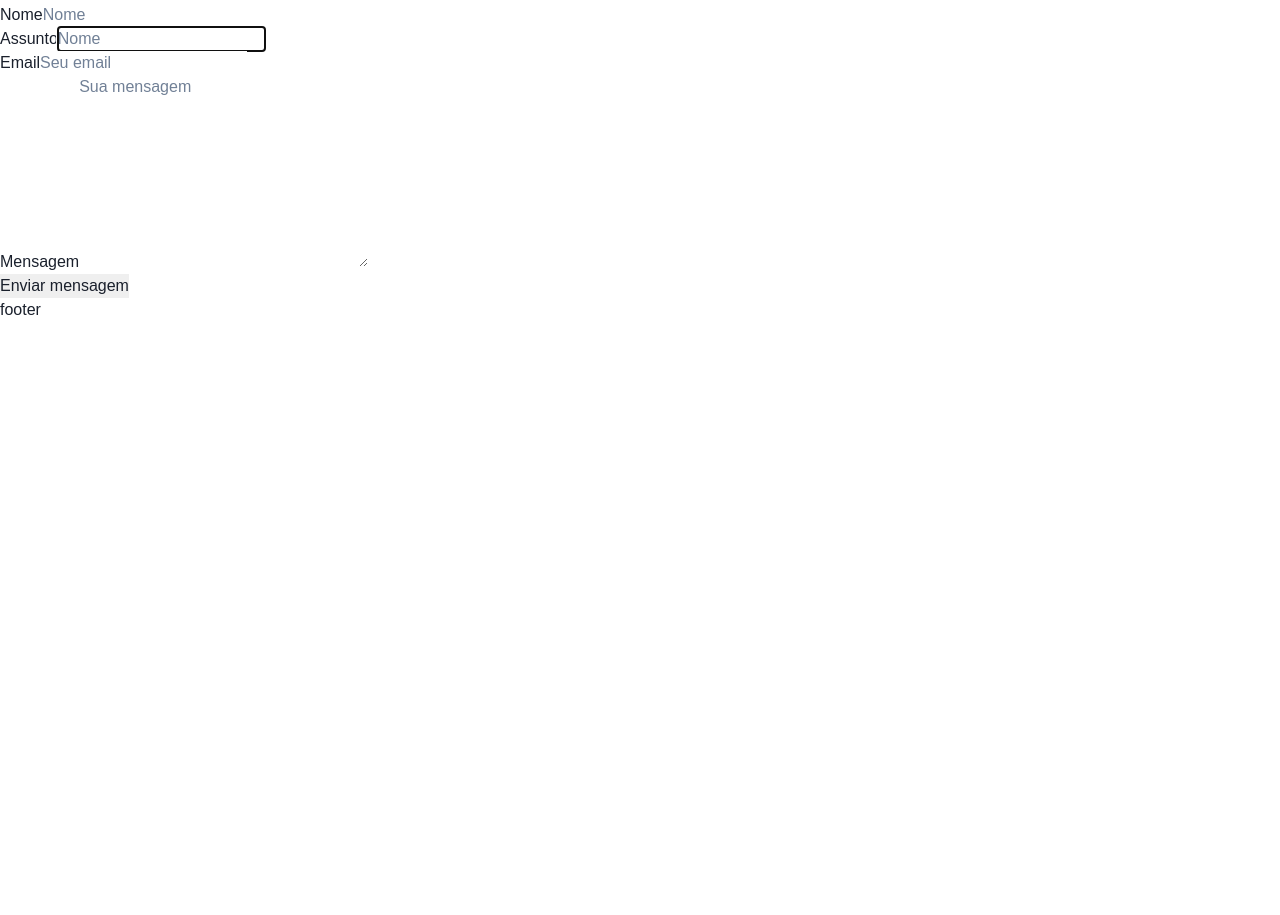
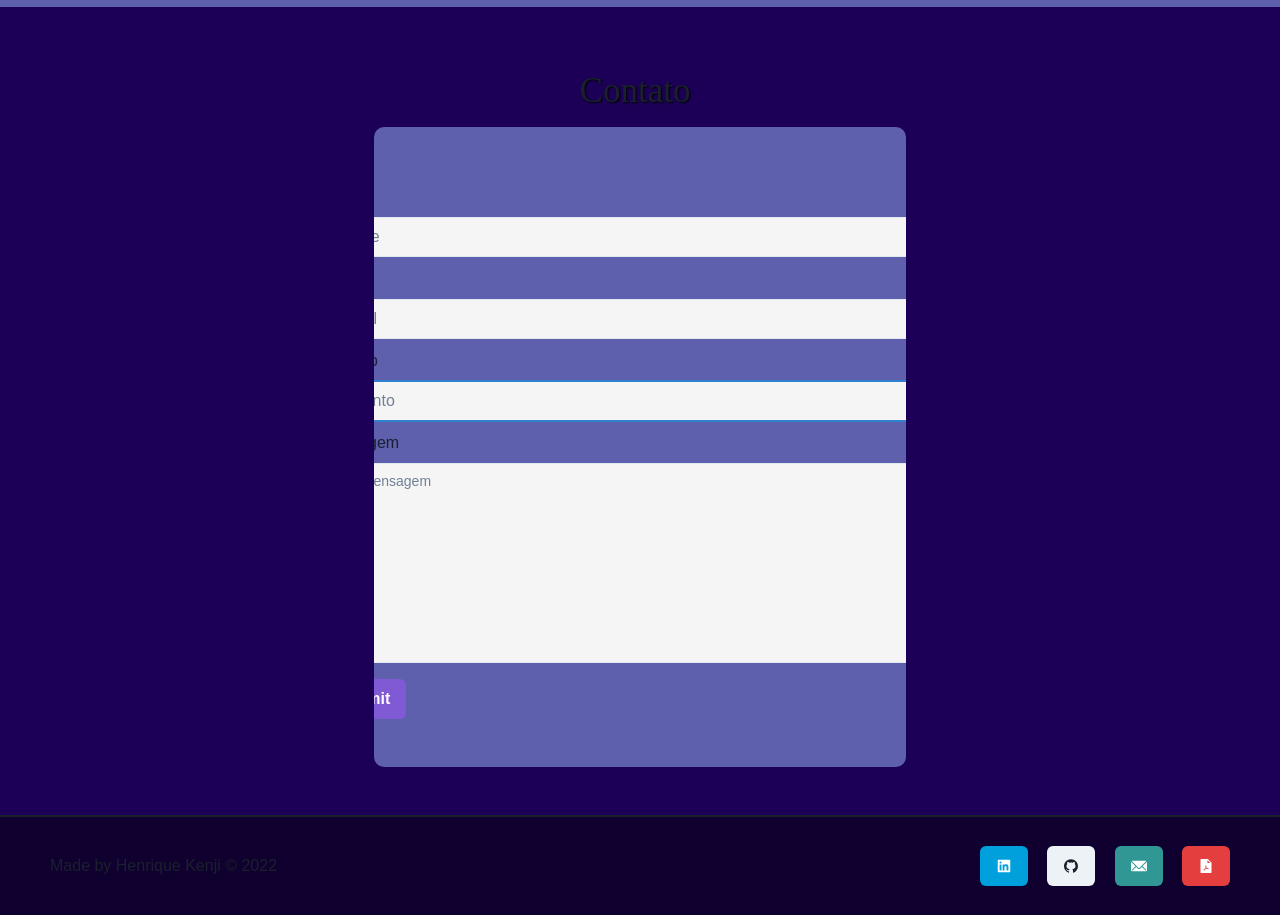
Before and after one commit to rxqvx/portfolio, a Next.js app: page / in a window 1280 px wide. Shown: the part 2340-3255 px from the top of the page. Before the commit the page ends 2662 px from the top, so only its background shows below. Built offline with nearby package versions, Linux system fonts and the light colour scheme; no server answers.

Commit message:
feat: add contact and footer section

```diff
--- a/package.json
+++ b/package.json
@@ -16,6 +16,7 @@
     "axios": "^0.27.2",
     "date-fns": "^2.29.1",
     "emailjs-com": "^3.2.0",
+    "formik": "^2.2.9",
     "framer-motion": "^6.4.2",
     "next": "12.2.0",
     "react": "18.2.0",
--- a/pages/components/Contact/index.tsx
+++ b/pages/components/Contact/index.tsx
@@ -1,7 +1,29 @@
-import React from "react";
+import React, { useRef } from "react";
 import emailjs from "emailjs-com";
+import { Formik, Field, Form } from "formik";
+import {
+  Flex,
+  FormControl,
+  FormLabel,
+  FormErrorMessage,
+  Text,
+  Input,
+  Textarea,
+  Button,
+} from "@chakra-ui/react";
+import { TextH1 } from "../../../styles/styled";
 
 const Contact = () => {
+  const form = useRef();
+  const [isError, setIsError] = React.useState<boolean>();
+  const [message, setMessage] = React.useState<string>("");
+  const [emailValues, setEmailValues] = React.useState({
+    name: "",
+    email: "",
+    subject: "",
+    message: "",
+  });
+
   const sendEmail = (e) => {
     e.preventDefault();
 
@@ -9,84 +31,165 @@ const Contact = () => {
       .sendForm(
         "messageEmail",
         "template_1k9pd4c",
-        e.target,
+        // e.target,
+        form.current,
         "oMfwLS1G0bSz4VBsv"
       )
       .then(
         (result) => {
           alert("Mensagem enviada com sucesso!");
-          console.log(result.text);
+          setMessage("Mensagem enviada com sucesso!");
+          setIsError(false);
+          console.log("mensagem enviada:", result.text);
         },
         (error) => {
           alert("Erro não foi possível enviar a mensagem");
+          setMessage("Erro não foi possível enviar a mensagem");
+          setIsError(true);
           console.log("error.message:", error.message);
           console.log("error.text:", error.text);
         }
       );
+    if (isError) return;
+    setEmailValues({
+      name: "",
+      email: "",
+      subject: "",
+      message: "",
+    });
     e.target.reset();
   };
+
+  const validateSubject = () => {
+    return <></>;
+  };
+  const validateEmail = () => {
+    return <></>;
+  };
+
+  function validateName(value) {
+    let error;
+    if (!value) {
+      error = "Insira um nome";
+    } else if (value.length > 2) {
+      error = "Insira um nome válido 😱";
+    }
+    return error;
+  }
+
+  const formItems = [
+    {
+      name: "name",
+      placeholder: "Nome",
+      type: "text",
+      validatee: validateName,
+      emailValue: emailValues.name,
+    },
+    {
+      name: "email",
+      placeholder: "Email",
+      type: "email",
+      validate: validateEmail,
+      emailValue: emailValues.email,
+    },
+    {
+      name: "subject",
+      placeholder: "Assunto",
+      type: "text",
+      validate: validateSubject,
+      emailValue: emailValues.subject,
+    },
+  ];
+
+  const handleInput = (e) => {
+    setEmailValues({ ...emailValues, [e.target.name]: e.target.value });
+    return;
+  };
+  const handleMessage = () => {
+    if (isError)
+      return (
+        <Text color="#FF9494" fontWeight="bold">
+          {message}
+        </Text>
+      );
+    return (
+      <Text color="#4BB543" fontWeight="bold">
+        {message}
+      </Text>
+    );
+  };
+
   return (
-    //tudo feito só falta estilizar kk.
     <>
-      <div className="container">
-        <h2>Contato</h2>
-        <form onSubmit={sendEmail}>
-          <div className="row pt-5 mx-auto">
-            <div className="col-lg-8 col-sm-12 form-group mx-auto">
-              <label>Nome</label>
-              <input
-                type="text"
-                autoFocus
-                className="form-control"
-                required
-                placeholder="Nome"
-                name="name"
+      <Flex flexDir="column" padding="3rem" backgroundColor="#1c0057">
+        <TextH1
+          paddingLeftDisabled
+          style={{ alignSelf: "center", padding: 10, paddingLeft: 0 }}
+        >
+          Contato
+        </TextH1>
+        <Flex
+          borderRadius="10px"
+          boxShadow="box-shadow: 0 0 1em #000;"
+          padding="3em"
+          width="45%"
+          alignSelf="center"
+          backgroundColor="#5E5FAD"
+          overflow="hidden"
+          justifyContent="center"
+        >
+          <Formik>
+            <Form onSubmit={sendEmail} ref={form}>
+              {formItems.map((item) => (
+                <Field
+                  name={item.name}
+                  validate={item.validate}
+                  key={(item, index) => String(index)}
+                >
+                  {({ field, form }) => (
+                    <FormControl
+                      width="40em"
+                      paddingTop="10px"
+                      isInvalid={form.errors.name && form.touched.name}
+                    >
+                      <FormLabel>{item.placeholder}</FormLabel>
+                      <Input
+                        name={item.name}
+                        value={item.emailValue}
+                        backgroundColor="#f5f5f5"
+                        color="#444"
+                        width="100%"
+                        type={item.type}
+                        autoFocus
+                        required
+                        placeholder={item.placeholder}
+                        onChange={handleInput}
+                      />
+                      <FormErrorMessage>{form.errors.name}</FormErrorMessage>
+                    </FormControl>
+                  )}
+                </Field>
+              ))}
+              <FormLabel marginTop="10px">Mensagem</FormLabel>
+              <Textarea
+                name="message"
+                height="200px"
+                backgroundColor="#f5f5f5"
+                borderRadius="5px"
+                value={emailValues.message}
+                onChange={handleInput}
+                placeholder="Sua Mensagem"
+                size="sm"
+                color="#555"
               />
-            </div>
-            <div className="col-lg-8 col-sm-12 form-group mx-auto">
-              <label>Assunto</label>
-              <input
-                type="text"
-                autoFocus
-                className="form-control"
-                required
-                placeholder="Nome"
-                name="subject"
-              />
-            </div>
-            <div className="col-lg-8 col-sm-12 form-group pt-1 mx-auto">
-              <label>Email</label>
-              <input
-                type="email"
-                className="form-control"
-                required
-                placeholder="Seu email"
-                name="email"
-              />
-            </div>
-
-            <div className="col-lg-8 col-sm-12 form-group pt-1 mx-auto">
-              <label>Mensagem</label>
-              <textarea
-                className="form-control"
-                id=""
-                cols="30"
-                rows="8"
-                required
-                placeholder="Sua mensagem"
-                name="message"
-              ></textarea>
-            </div>
-            <div className="col-lg-8 col-sm-12 pt-3 mx-auto">
-              <input
-                type="submit"
-                className="btn btn-info"
-                value="Enviar mensagem"
-              ></input>
-            </div>
-          </div>
-        </form>
-      </div>
+              <Button mt={4} colorScheme="purple" type="submit">
+                Submit
+              </Button>
+              {handleMessage()}
+            </Form>
+          </Formik>
+        </Flex>
+      </Flex>
     </>
   );
 };
--- a/pages/components/Footer.tsx
+++ b/pages/components/Footer.tsx
@@ -1,7 +1,72 @@
-import { Flex } from "@chakra-ui/react";
+import { Flex, Text, Icon, Button } from "@chakra-ui/react";
+import { EmailIcon } from "@chakra-ui/icons";
+import { AiFillLinkedin, AiFillFilePdf, AiFillGithub } from "react-icons/ai";
 
 const Footer = () => {
-  return <Flex>footer</Flex>;
+  const buttonItems = [
+    {
+      id: 1,
+      name: "Linkedin",
+      colorScheme: "linkedin",
+      leftIcon: <Icon as={AiFillLinkedin} />,
+      hover: { color: "#0A66C2", backgroundColor: "#fff" },
+      link: "https://www.linkedin.com/in/henrique-kenji-808113202/",
+    },
+    {
+      id: 2,
+      name: "Github",
+      colorScheme: "gray",
+      leftIcon: <Icon as={AiFillGithub} />,
+      hover: { color: "#fff", backgroundColor: "#000" },
+      link: "https://github.com/rxqvx",
+    },
+    {
+      id: 3,
+      name: "Email",
+      colorScheme: "teal",
+      leftIcon: <EmailIcon />,
+      hover: { color: "teal", backgroundColor: "#fff" },
+      link: "mailto:henriquedevcurriculo@gmail.com",
+    },
+    {
+      id: 4,
+      name: "Currículo",
+      colorScheme: "red",
+      leftIcon: <Icon as={AiFillFilePdf} />,
+      hover: { color: "#e33d33", backgroundColor: "#fff" },
+      link: "/CurriculumVitae",
+    },
+  ];
+
+  const handlePress = (link) => {
+    window.open(link, "_blank");
+  };
+
+  return (
+    <Flex
+      height="100px"
+      alignItems="center"
+      paddingX="50px"
+      justifyContent="space-between"
+      backgroundColor="#100030"
+      borderTop="2px"
+    >
+      <Text>Made by Henrique Kenji © 2022</Text>
+      <Flex justifyContent="space-between" width="250px">
+        {buttonItems.map((buttonItem) => (
+          <Button
+            key={buttonItem.id}
+            _hover={buttonItem.hover}
+            colorScheme={buttonItem.colorScheme}
+            variant="solid"
+            onClick={() => handlePress(buttonItem.link)}
+          >
+            {buttonItem.leftIcon}
+          </Button>
+        ))}
+      </Flex>
+    </Flex>
+  );
 };
 
 export default Footer;
--- a/pages/components/Header.tsx
+++ b/pages/components/Header.tsx
@@ -5,7 +5,6 @@ import styles from "../../styles/Header.module.css";
 
 const Header = () => {
   return (
-    //todo: passaar  o nav para chakra ui porque os elementos da list não ta dando espaço entre si, ai copiar só do header.module.css
     <nav className={styles.nav}>
       <Link href="/">
         <Image
--- a/styles/styled.tsx
+++ b/styles/styled.tsx
@@ -108,7 +108,9 @@ export const AnimatedText = styled.h4`
 `;
 
 export const TextH1 = styled.h1`
-  font-size: 30px;
+  font-size: 35px;
   font-family: coolvetica;
+  padding: 10px;
+  padding-left: ${(props) => (props.paddingLeftDisabled ? 0 : 3)}em;
   text-shadow: 1px 1px 2px black;
 `;
```
Also changed, not shown: 1 other file (tests, documents, lock files or other folders).
